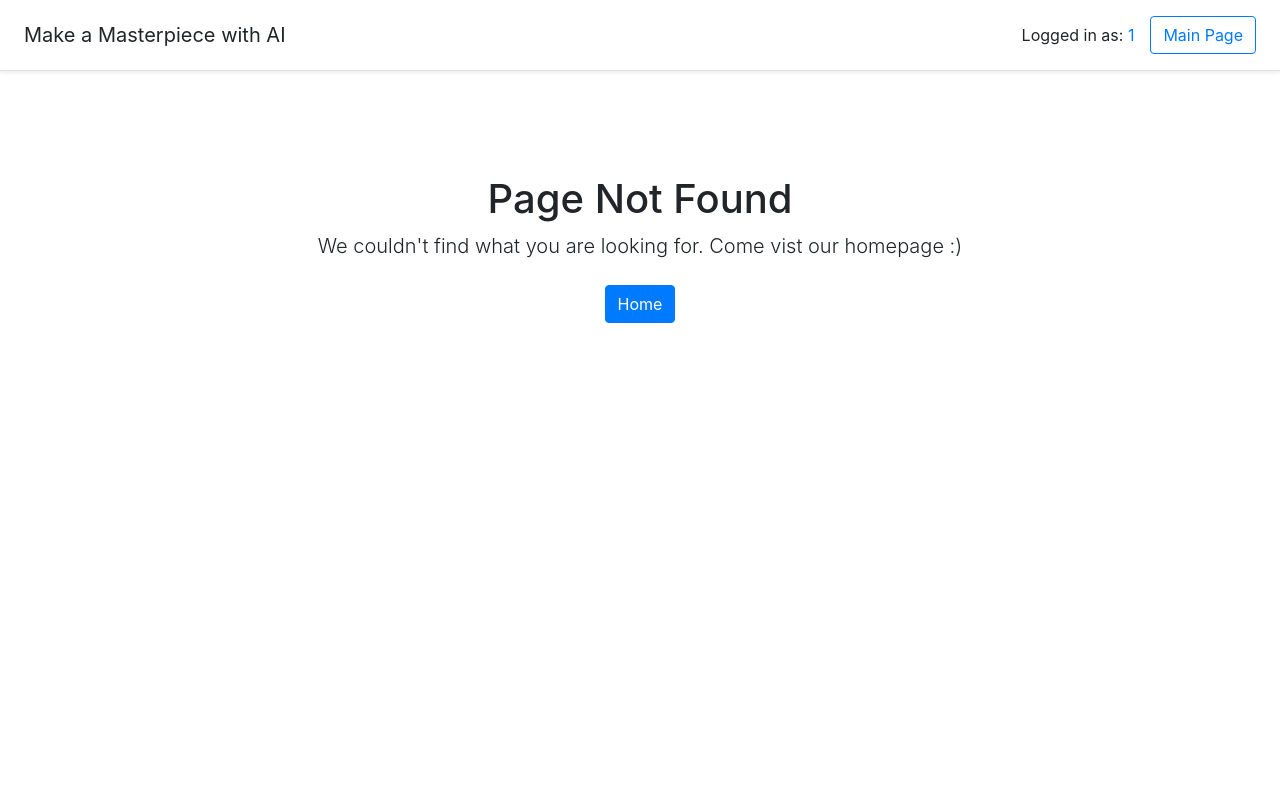
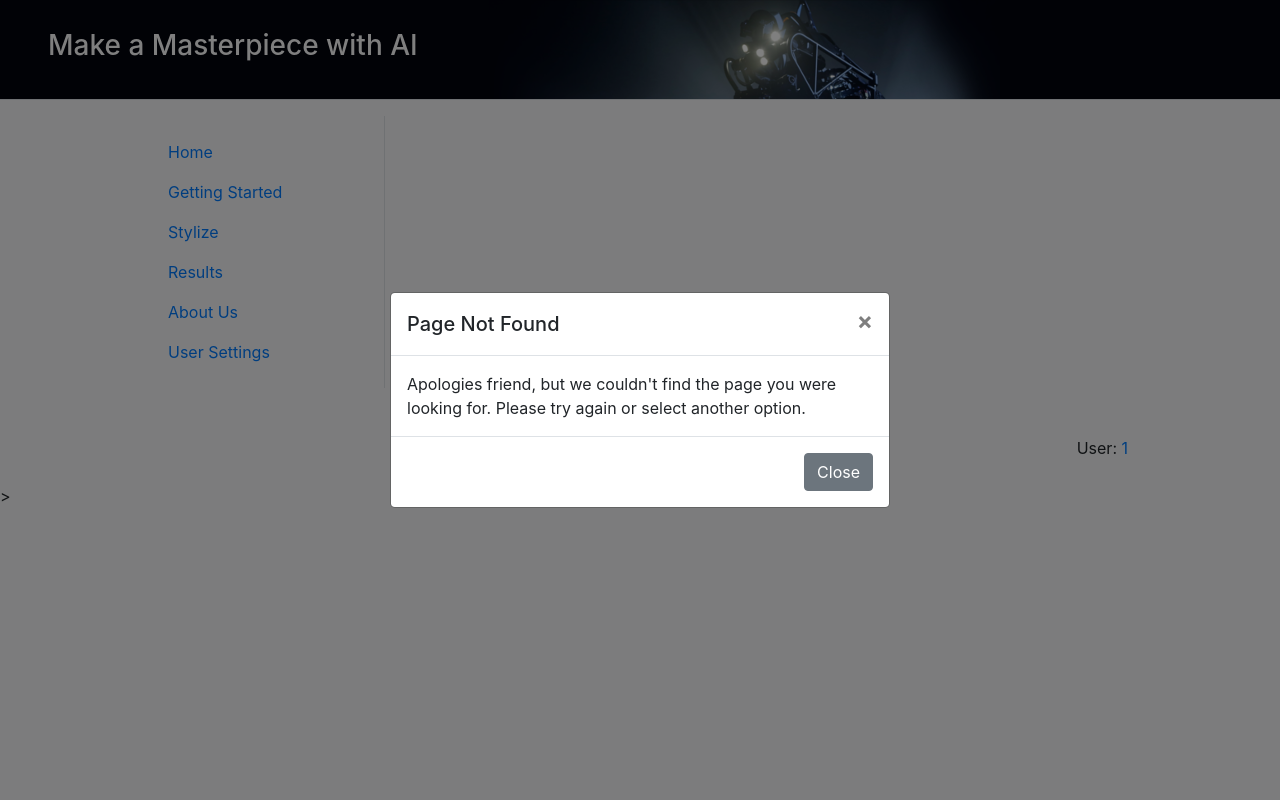
Before and after one commit to NathanTarbox/seng6285-stylizer, a Flask app: template templates/page_not_found.html in a window 1280 px wide. Run offline with Flask 2, Linux system fonts and the light colour scheme; the template is opened without the code that fills it: most values are stand-ins (such as "Sample title", 1, 10 or a date in 2020); one stand-in notice (Sample message) is shown; parts of the project's set-up code (start-up, migrations or seed data) failed here and were passed over; some libraries are stand-ins or nearby versions.

Commit message:
Added the UI Front End Piece

```diff
--- a/application.py
+++ b/application.py
@@ -92,22 +92,46 @@ def favicon():
                                'favicon.ico', mimetype='image/vnd.microsoft.icon')
 
 @application.route('/')
-def home():
+def Index(InitialRoute = 'v-pills-home'):
+    temp = request.args.get('InitialRoute')
+    if temp:
+        InitialRoute = temp
     uid = request.cookies.get('uid')
-    secret = request.cookies.get('secret')
-    images = []
     if uid == None:
         uid = RandomNamer.getName()
         secret = randomString()
-        resp = make_response(redirect(url_for('home')))
         resp.set_cookie('uid', value=uid, max_age=60*60*24*365*2)
         resp.set_cookie('secret', value=secret, max_age=60*60*24*365*2)
-        return resp
-    else:
+    return render_template('base.html', uid=uid, IR=InitialRoute)
+
+@application.route('/home')
+def home():
+    return render_template('home.html')
+
+@application.route('/Feedback', methods=['POST'])
+def Feedback():
+    return redirect(url_for('Index'))
+
+@application.route('/GettingStarted')
+def GettingStarted():
+    return render_template('GettingStarted.html')
+
+@application.route('/About')
+def About():
+    return render_template('AboutUs.html')
+
+@application.route('/UserImages')
+def UserImages():
+    return render_template('Images.html')
+
+@application.route('/UserResults')
+def UserResults():
+    uid = request.cookies.get('uid')
+    images = []
+    if uid != None:
+        secret = request.cookies.get('secret')
         images = loadDataForUser(uid, secret)
-
-
-    return render_template('home.html', images=images, uid=uid, secret=secret)
+    return render_template('Results.html', images=images)
 
 def loadDataForUser(userID, userKey):
     return user_data.query.filter(user_data.user==userID).filter(user_data.secret==userKey).all()
@@ -123,28 +147,10 @@ def set_id():
 def update_id():
     newuid = request.form['newuid']
     newsecret = request.form['newsecret']
-    resp = make_response(redirect(url_for('home')))
+    resp = make_response(redirect(url_for('Index', InitialRoute='v-pills-settings')))
     resp.set_cookie('uid', value=newuid, max_age=60*60*24*365*2)
     resp.set_cookie('secret', value=newsecret, max_age=60*60*24*365*2)
     return resp
-
-@application.route('/style-new')
-def style_new():
-    uid = request.cookies.get('uid')
-    return render_template('style_image.html', uid=uid)
-
-# @application.route('/ptest', methods=['POST'])
-# def procTest():
-#     f = request.files['file']
-#     f.save("Chuck.png")
-#     save_name = 'test.png'
-#     myBytes = BytesIO()
-#     stylize(f, myBytes, os.path.join(STATIC_DIRECTORY, "offeredStyles", request.form['convertStyle'] + ".pth"))
-#     with open(save_name, 'wb') as fp:
-#         fp.write(myBytes.getvalue())
-#     stylize("Chuck.png", "test2.png", os.path.join(STATIC_DIRECTORY, "offeredStyles", request.form['convertStyle'] + ".pth"))
-#     return redirect(url_for('style_new'))
-
 
 @application.route('/proc', methods=['POST'])
 def proc():
@@ -187,14 +193,14 @@ def proc():
 
     if isSubmitted and isFileSaved: # case 4
         flash("Request identical to one of your previous submissions.", "bg-danger")
-        return redirect(url_for('home'))
+        return redirect(url_for('Index',InitialRoute='v-pills-Results'))
 
 
 
     processQueue.add(record)
     flash("Image submitted","bg-success")
 
-    return redirect(url_for('home'))
+    return redirect(url_for('Index',InitialRoute='v-pills-Results'))
 
 def initialize_record(user, key, filename, style):
     dupCheck = user_data.query.filter(user_data.user==user).filter(user_data.secret==key).filter(user_data.style==style).filter(user_data.imagename==filename).all()
@@ -307,4 +313,5 @@ transformerThread = threading.Thread(target=run_transformer)
 transformerThread.daemon = True
 transformerThread.start()
 if __name__ == '__main__':
-    application.run(host='0.0.0.0')
+    application.run(debug=True, use_reloader=True)
+#    application.run(host='0.0.0.0')
--- /dev/null
+++ b/static/Custom.css
@@ -0,0 +1,66 @@
+.BodyContent{
+margin:auto;
+max-width: 80%;
+}
+
+.Header{
+    background-image: url("/static/demonstration/Banner.png");
+    background-color: black;
+min-height: 100px;
+}
+
+.Template:hover{
+    cursor: pointer;
+}
+
+.CardSelect{
+    border-color: blue;
+}
+
+@media (max-width: 767.98px) {
+    .BodyContent{
+        margin:auto;
+        max-width: 100%;
+        text-align: center;
+        }
+ }
+
+[type=radio] {
+    position: absolute;
+    opacity: 0;
+    width: 0;
+    height: 0;
+  }
+
+  /* IMAGE STYLES */
+  [type=radio] + img {
+    cursor: pointer;
+  }
+
+  @keyframes border-pulse {
+      35% { outline: rgba(20, 20, 20, 0); }
+      50% { outline: rgba(255, 255, 255, 0); }
+      65% { outline: rgba(20, 20, 20, 0); }
+  }
+  /* CHECKED STYLES */
+  [type=radio]:checked + img {
+    outline: 3px solid red;
+    animation: border-pulse 1s infinite;
+  }
+
+
+  form {
+    margin:auto;
+    width:100%;
+  }
+  form>label {
+    display:inline-block;
+
+    width:24.5%;
+    height:auto;
+  }
+
+  form>label>img {
+    width:100%;
+    height:auto;
+  }
--- /dev/null
+++ b/static/Custom.js
@@ -0,0 +1,56 @@
+var time = 10;
+
+function ResetTime() {
+    time = 10;
+}
+
+function refreshData() {
+    $('#CountDown').html(time);
+    time--;
+    PartialRefresh = setTimeout(refreshData, 1000);
+}
+
+var FullRefresh = setTimeout(() => {
+    LoadSetting('v-pills-Results');
+}, 10000);
+
+var PartialRefresh = setTimeout(refreshData, 1000);
+
+function SetFullRefresh() {
+    clearTimeout(PartialRefresh);
+    FullRefresh = setTimeout(() => {
+        LoadSetting('v-pills-Results');
+    }, 10000);
+}
+
+$(document).ready(function () {
+    LoadSetting($('#InitialRoute').val());
+})
+
+function LoadSetting(content) {
+    var $home = $(document.getElementById(content));
+    $('#v-pills-tabContent').children('div').addClass('d-none');
+    $home.removeClass('d-none');
+    $home.html('Loading...').hide().fadeIn('slow');
+    clearTimeout(FullRefresh);
+    $('#navbarTogglerDemo01').collapse('toggle')
+    $.get($home.data("url"), function (data) {
+        $home.html(data).hide().fadeIn('slow');
+    });
+}
+
+function SetStyle(style, card) {
+    $('#TemplateStyle').val(style);
+    $('#CardItems').find(".card").removeClass('CardSelect');
+    $(card).addClass('CardSelect');
+}
+
+function ShowModal() {
+    $('#exampleModalCenter').modal('show');
+}
+
+function SetSource(Name, Source) {
+    $('#imgImagePreview').attr("src", Source);
+    $('#imgSave').attr('href', Source);
+    $('#imgTitle').html(Name);
+}
--- /dev/null
+++ b/templates/GettingStarted.html
@@ -0,0 +1,6 @@
+<h4>Getting Started</h3>
+<p>This application is designed to allow you to customize a photo using the power of artificial intelligence.
+    To start all you need is a picture to upload. Once you upload your photo the system will process the image
+        in the back ground and will cache it once it is completed. After you have uploaded the image head over to the Stylize
+        tab and wait until the image is complete. Once it shows up you can download your image and keep it forever. Enjoy!
+</p>
--- a/templates/base.html
+++ b/templates/base.html
@@ -9,37 +9,97 @@
   <!-- Bootstrap CSS -->
   <link rel="stylesheet" href="{{ url_for('static', filename='bootstrap.min.css') }}">
   <link rel="shortcut icon" href="{{ url_for('static', filename='favicon.ico') }}">
-  <title>{% block title %}{% endblock %}</title>
+  <link rel="stylesheet" href="{{ url_for('static', filename='bootstrap.min.css') }}">
+  <link rel="stylesheet" href="{{ url_for('static', filename='custom.css') }}">
+  <!-- Optional JavaScript -->
+  <!-- jQuery first, then Popper.js, then Bootstrap JS -->
+  <script src="https://code.jquery.com/jquery-3.4.1.min.js"
+    integrity="sha256-CSXorXvZcTkaix6Yvo6HppcZGetbYMGWSFlBw8HfCJo=" crossorigin="anonymous"></script>
+  <script src="{{ url_for('static', filename='popper.min.js') }}"></script>
+  <script src="{{ url_for('static', filename='bootstrap.min.js') }}"></script>
+  <script src="{{ url_for('static', filename='custom.js') }}"></script>
+  <title>Stylizer</title>
 </head>
 
-<body>
-
-  <div class="d-flex flex-column flex-md-row align-items-center p-3 px-md-4 mb-3 bg-white border-bottom shadow-sm">
-    <h5 class="my-0 mr-md-auto font-weight-normal">Make a Masterpiece with AI</h5>
-
-    <nav class="my-2 my-md-0 mr-md-3">
-      Logged in as: <a href="{{url_for('set_id')}}">{{ uid }}</a>
-    </nav>
-
-    <a class="btn btn-outline-primary" href="{{ url_for('home') }}">Main Page</a>
+<body class="bg-light">
+  <div class="border-bottom Header d-flex align-items-center justify-content-center justify-content-md-start">
+    <h3 class="text-white ml-md-5">Make a Masterpiece with AI</h3>
+  </div>
+  <div class="BodyContent">
+    <div class="container-fluid pt-3">
+      <div class="row">
+        <div class="col-md-3 p-0 p-md-2">
+          <nav class="navbar navbar-expand-md">
+            <button class="navbar-toggler w-100" type="button" data-toggle="collapse" data-target="#navbarTogglerDemo01"
+              aria-controls="navbarTogglerDemo01" aria-expanded="true" aria-label="Toggle navigation">
+              <span class="navbar-toggler-icon text-center"><img class="img-fluid"
+                  src="/static/demonstration/menu.png" /></span>
+            </button>
+            <div class="collapse navbar-collapse" id="navbarTogglerDemo01">
+              <ul class="nav flex-column">
+                <li class="nav-item">
+                  <a class="nav-link active" href="#" onclick="LoadSetting('v-pills-home');">Home</a>
+                </li>
+                <li class="nav-item">
+                  <a class="nav-link" href="#" onclick="LoadSetting('v-pills-Started');">Getting Started</a>
+                </li>
+                <li class="nav-item">
+                  <a class="nav-link" href="#" onclick="LoadSetting('v-pills-Stylize');">Stylize</a>
+                </li>
+                <li class="nav-item">
+                  <a class="nav-link" href="#" onclick="LoadSetting('v-pills-Results');">Results</a>
+                </li>
+                <li class="nav-item">
+                  <a class="nav-link" href="#" onclick="LoadSetting('v-pills-About');">About Us</a>
+                </li>
+                <li class="nav-item">
+                  <a class="nav-link" href="#" onclick="LoadSetting('v-pills-settings');">User Settings</a>
+                </li>
+              </ul>
+            </div>
+          </nav>
+        </div>
+        <div class="col-md-9 border-left">
+          <div id="v-pills-tabContent">
+            <div class="d-none" id="v-pills-home" data-url="/home">Loading...</div>
+            <div class="d-none" id="v-pills-Stylize" data-url="/UserImages">Loading...</div>
+            <div class="d-none" id="v-pills-Started" data-url="/GettingStarted">Loading...</div>
+            <div class="d-none" id="v-pills-About" data-url="/About">Loading...</div>
+            <div class="d-none" id="v-pills-settings" data-url="/set-id">Loading...</div>
+            <div class="d-none" id="v-pills-Results" data-url="/UserResults">Loading...</div>
+          </div>
+        </div>
+      </div>
+    </div>
+    <br />
+    <div class="w-100 text-right p-4">
+      User: <span class="text-primary">{{ uid }}</span>
+    </div>
+    <input id="InitialRoute" class="d-none" value="{{ IR }}" />
   </div>
 
-
-  {% for category, message in get_flashed_messages(with_categories=true) %}
-  <div class="container text-center">
-    <div class="p-3 mb-2 {{ category }} text-white">{{ message }}</div>
+  <!-- Modal -->
+  <div class="modal fade" id="exampleModalCenter" tabindex="-1" role="dialog" aria-labelledby="exampleModalCenterTitle"
+    aria-hidden="true">
+    <div class="modal-dialog modal-dialog-centered" role="document">
+      <div class="modal-content">
+        <div class="modal-header">
+          <h5 class="modal-title" id="exampleModalCenterTitle">Page Not Found</h5>
+          <button type="button" class="close" data-dismiss="modal" aria-label="Close">
+            <span aria-hidden="true">&times;</span>
+          </button>
+        </div>
+        <div class="modal-body">
+          Apologies friend, but we couldn't find the page you were looking for. Please try again or select
+          another option.
+        </div>
+        <div class="modal-footer">
+          <button type="button" class="btn btn-secondary" data-dismiss="modal">Close</button>
+        </div>
+      </div>
+    </div>
   </div>
-  <br>
-  {% endfor %}
-
-
-  {% block main %}{% endblock %}
-
-  <!-- Optional JavaScript -->
-  <!-- jQuery first, then Popper.js, then Bootstrap JS -->
-  <script src="{{ url_for('static', filename='jquery-3.3.1.slim.min.js') }}"></script>
-  <script src="{{ url_for('static', filename='popper.min.js') }}"></script>
-  <script src="{{ url_for('static', filename='bootstrap.min.js') }}"></script>
+  {%block main%}{%endblock%}
 </body>
 
 </html>
--- a/templates/page_not_found.html
+++ b/templates/page_not_found.html
@@ -1,17 +1,6 @@
 {% extends 'base.html' %}
-
-{% block title %}Page Not Found{% endblock %}
-
 {% block main %}
-
-
-<div class="container text-center">
-  <h1 class="jumbotron-heading">Page Not Found</h1>
-  <p class="lead">We couldn't find what you are looking for. Come vist our homepage :)</p>
-  <p>
-    <a href="{{ url_for('home') }}"><button class="btn btn-primary my-2">Home</button></a>
-  </p>
-</div>
-
-
+<script>
+  ShowModal();
+</script>>
 {% endblock %}
```
Also changed, not shown: templates/AboutUs.html (added, +28 -0 lines), templates/Images.html (added, +118 -0 lines), templates/Results.html (added, +77 -0 lines), templates/home.html (+7 -43 lines), templates/set_id.html (+21 -18 lines), static/demonstration/Banner.png (added), static/demonstration/menu.png (added), 1 other file.
